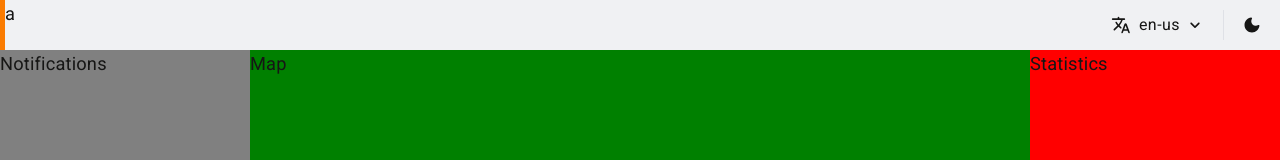
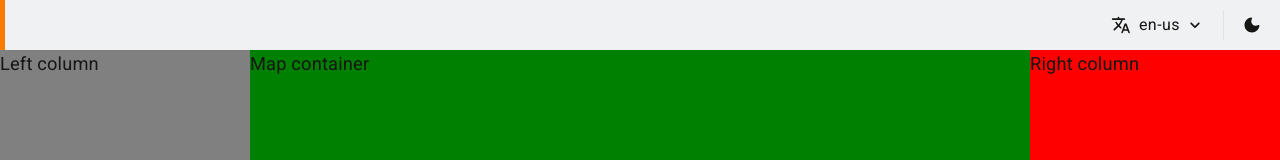
Before and after one commit to geodatin/ora-redes-front, a React (Create React App) app: page / in a window 1280 px wide. Shown: the top 160 px of the page. Built offline with nearby package versions, Linux system fonts and the light colour scheme.

Commit message:
Update layout structure and logic

```diff
--- a/src/components/Header/index.jsx
+++ b/src/components/Header/index.jsx
@@ -19,7 +19,7 @@ export default function Header() {
         <div className={classes.logoDetail} />
       </div>
       <div className={classes.menuItems}>
-        <div>a</div>
+        <div />
         <div className={classes.endItems}>
           <TranslationMenu />
           <span className={classes.separator} />
--- a/src/components/Header/styles.jsx
+++ b/src/components/Header/styles.jsx
@@ -1,11 +1,11 @@
 import { createUseStyles } from 'react-jss';
 
-import { layoutSizes, transitions } from '../../constants/constraints';
+import { layout, transitions } from '../../constants/constraints';
 
 const useStyles = createUseStyles((theme) => ({
   container: {
     display: 'flex',
-    height: layoutSizes.header.height,
+    height: layout.header.sizes.height,
     width: '100%',
     backgroundColor: theme.stroke.light,
     transition: transitions.bgColor,
--- a/src/constants/constraints.jsx
+++ b/src/constants/constraints.jsx
@@ -15,15 +15,32 @@ export const breakpoints = {
   },
 };
 
-export const layoutSizes = {
+export const layout = {
   header: {
-    height: 50,
+    sizes: {
+      height: 50,
+    },
   },
-  notifications: {
-    width: 250,
+  leftColumn: {
+    enabled: true,
+    sizes: {
+      width: 250,
+    },
   },
-  statistics: {
-    width: 250,
+  mapContainer: {
+    sizes: {
+      width: () =>
+        `calc(100% - ${
+          (layout.leftColumn.enabled ? layout.leftColumn.sizes.width : 0) +
+          (layout.rightColumn.enabled ? layout.rightColumn.sizes.width : 0)
+        }px)`,
+    },
+  },
+  rightColumn: {
+    enabled: true,
+    sizes: {
+      width: 250,
+    },
   },
 };
 
--- a/src/pages/Dashboard/index.jsx
+++ b/src/pages/Dashboard/index.jsx
@@ -4,6 +4,7 @@ import { useTranslation } from 'react-i18next';
 
 import Header from '../../components/Header';
 import Typography from '../../components/Typography';
+import { layout } from '../../constants/constraints';
 import useStyles from './styles';
 
 function Dashboard() {
@@ -14,9 +15,15 @@ function Dashboard() {
     <div className={classes.wrapper}>
       <Header />
       <div className={classes.mainRow}>
-        <div className={classes.notifications}>Notifications</div>
-        <div className={classes.map}>Map</div>
-        <div className={classes.statistics}>Statistics</div>
+        {layout.leftColumn.enabled && (
+          <div className={classes.leftColumn}>Left column</div>
+        )}
+
+        <div className={classes.mapContainer}>Map container</div>
+
+        {layout.rightColumn.enabled && (
+          <div className={classes.rightColumn}>Right column</div>
+        )}
       </div>
     </div>
   );
--- a/src/pages/Dashboard/styles.jsx
+++ b/src/pages/Dashboard/styles.jsx
@@ -1,7 +1,7 @@
 /* eslint-disable no-unused-vars */
 import { createUseStyles } from 'react-jss';
 
-import { layoutSizes } from '../../constants/constraints';
+import { layout } from '../../constants/constraints';
 
 const useStyles = createUseStyles(() => ({
   wrapper: {
@@ -9,32 +9,21 @@ const useStyles = createUseStyles(() => ({
     height: `100%`,
   },
   mainRow: {
-    position: 'relative',
+    display: 'flex',
+    flexFlow: 'row nowrap',
     width: '100%',
-    height: `calc(100% - ${layoutSizes.header.height}px)`,
+    height: `calc(100% - ${layout.header.sizes.height}px)`,
   },
-  notifications: {
-    position: 'absolute',
-    left: 0,
-    bottom: 0,
-    top: 0,
-    width: layoutSizes.notifications.width,
+  leftColumn: {
+    width: layout.leftColumn.sizes.width,
     backgroundColor: 'gray',
   },
-  map: {
-    position: 'absolute',
-    top: 0,
-    bottom: 0,
-    left: layoutSizes.notifications.width,
-    right: layoutSizes.statistics.width,
+  mapContainer: {
+    width: layout.mapContainer.sizes.width,
     backgroundColor: 'green',
   },
-  statistics: {
-    position: 'absolute',
-    right: 0,
-    bottom: 0,
-    top: 0,
-    width: layoutSizes.statistics.width,
+  rightColumn: {
+    width: layout.rightColumn.sizes.width,
     backgroundColor: 'red',
   },
 }));
```
